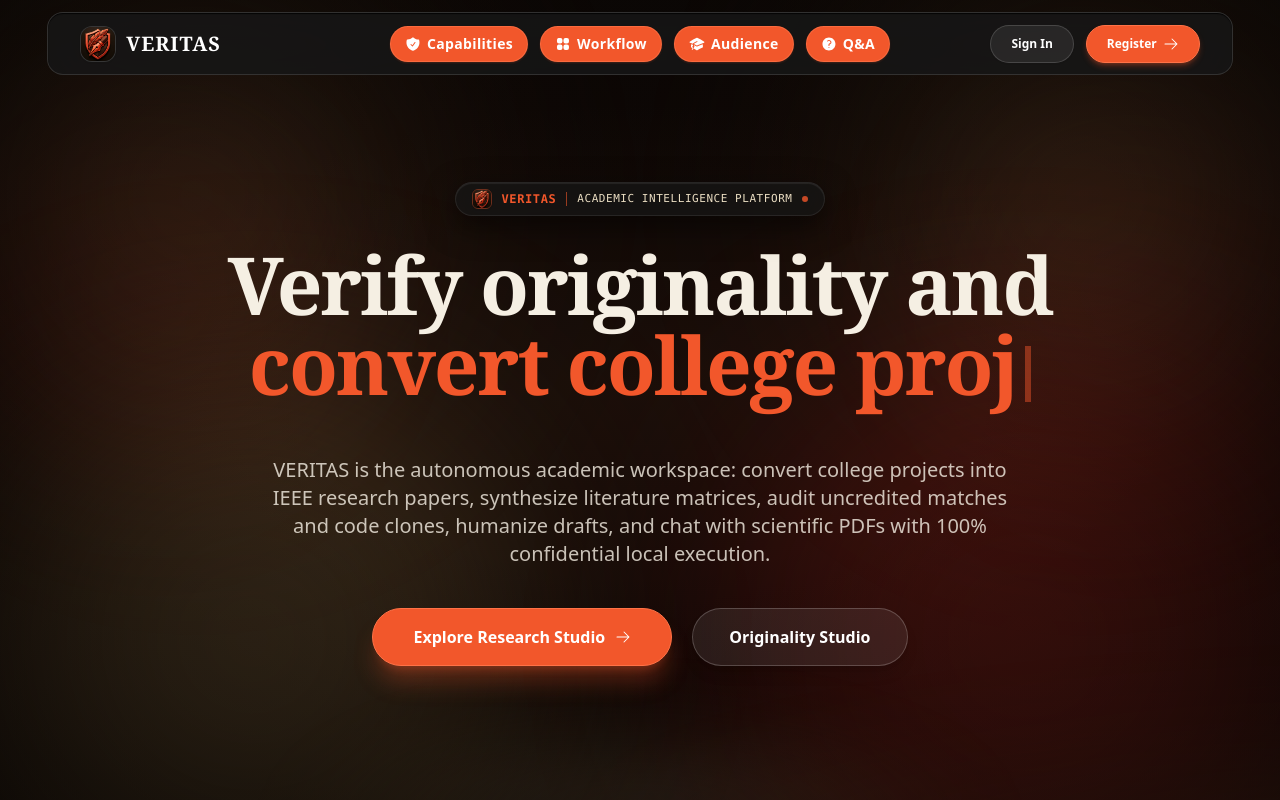
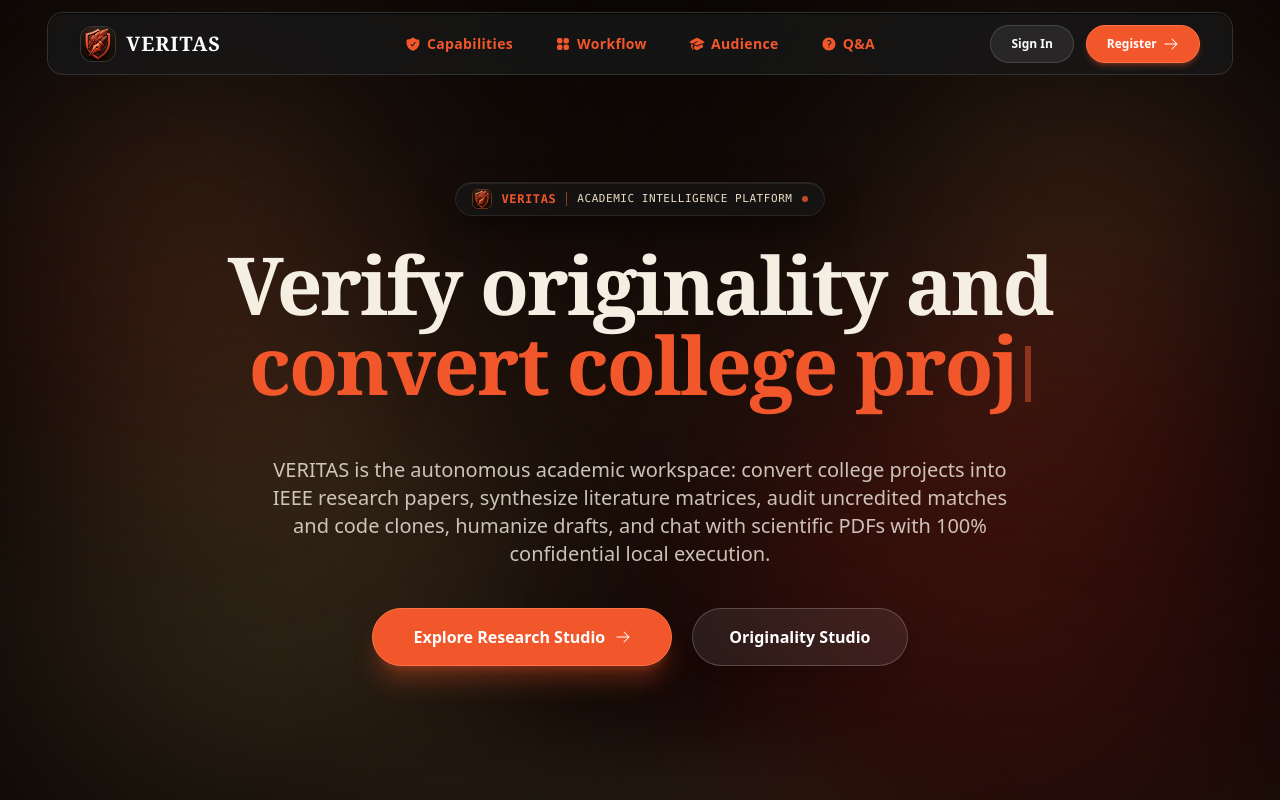
Before and after one commit to Modepalli-Ravindra/VERITAS, a Next.js app in the folder frontend/: page / in a window 1280 px wide. Shown: the top 800 px of the page. Built offline with nearby package versions, Linux system fonts and the light colour scheme.

Commit message:
style: removed solid fill from navbar buttons, styled with #f2572b text and border on hover

```diff
--- a/frontend/components/Navbar.tsx
+++ b/frontend/components/Navbar.tsx
@@ -100,7 +100,7 @@ export default function Navbar() {
           </Link>
         </div>
 
-        {/* Center: Round Navigation Buttons in #f2572b with White Text */}
+        {/* Center: Navigation Buttons (#f2572b color, no fill, border on hover) */}
         <div className="hidden md:flex items-center justify-center absolute left-1/2 -translate-x-1/2 gap-2 sm:gap-2.5 lg:gap-3">
           {activeNavList.map((item) => {
             const Icon = item.icon;
@@ -111,12 +111,12 @@ export default function Navbar() {
                 href={item.href}
                 className={`h-[36px] flex items-center gap-1.5 px-3.5 rounded-full text-xs lg:text-sm font-semibold tracking-wide transition-all border ${
                   isActive
-                    ? "bg-[#f2572b] text-white border-[#ff7247] shadow-md shadow-[#f2572b]/35 brightness-110"
-                    : "bg-[#f2572b] text-white border border-[#ff7247]/70 hover:brightness-110 hover:shadow-md hover:shadow-[#f2572b]/30 shadow-sm shadow-[#f2572b]/20"
+                    ? "bg-[#f2572b]/15 text-[#f2572b] border-[#f2572b] shadow-sm shadow-[#f2572b]/20"
+                    : "bg-transparent text-[#f2572b] border-transparent hover:border-[#f2572b] hover:bg-[#f2572b]/10 hover:shadow-sm hover:shadow-[#f2572b]/20"
                 }`}
               >
-                <Icon className="w-4 h-4 shrink-0 text-white" />
-                <span className="text-white">{item.name}</span>
+                <Icon className="w-4 h-4 shrink-0 text-[#f2572b]" />
+                <span className="text-[#f2572b]">{item.name}</span>
               </Link>
             );
           })}
@@ -188,10 +188,10 @@ export default function Navbar() {
                     key={item.name}
                     href={item.href}
                     onClick={() => setMobileMenuOpen(false)}
-                    className="p-2.5 rounded-full bg-[#f2572b] text-white flex items-center justify-center gap-2 text-xs font-semibold shadow-sm border border-[#ff7247]/60"
+                    className="p-2.5 rounded-full bg-transparent text-[#f2572b] border border-transparent hover:border-[#f2572b] hover:bg-[#f2572b]/10 flex items-center justify-center gap-2 text-xs font-semibold transition-all"
                   >
-                    <Icon className="w-4 h-4 text-white" />
-                    <span className="text-white">{item.name}</span>
+                    <Icon className="w-4 h-4 text-[#f2572b]" />
+                    <span className="text-[#f2572b]">{item.name}</span>
                   </Link>
                 );
               })}
```
